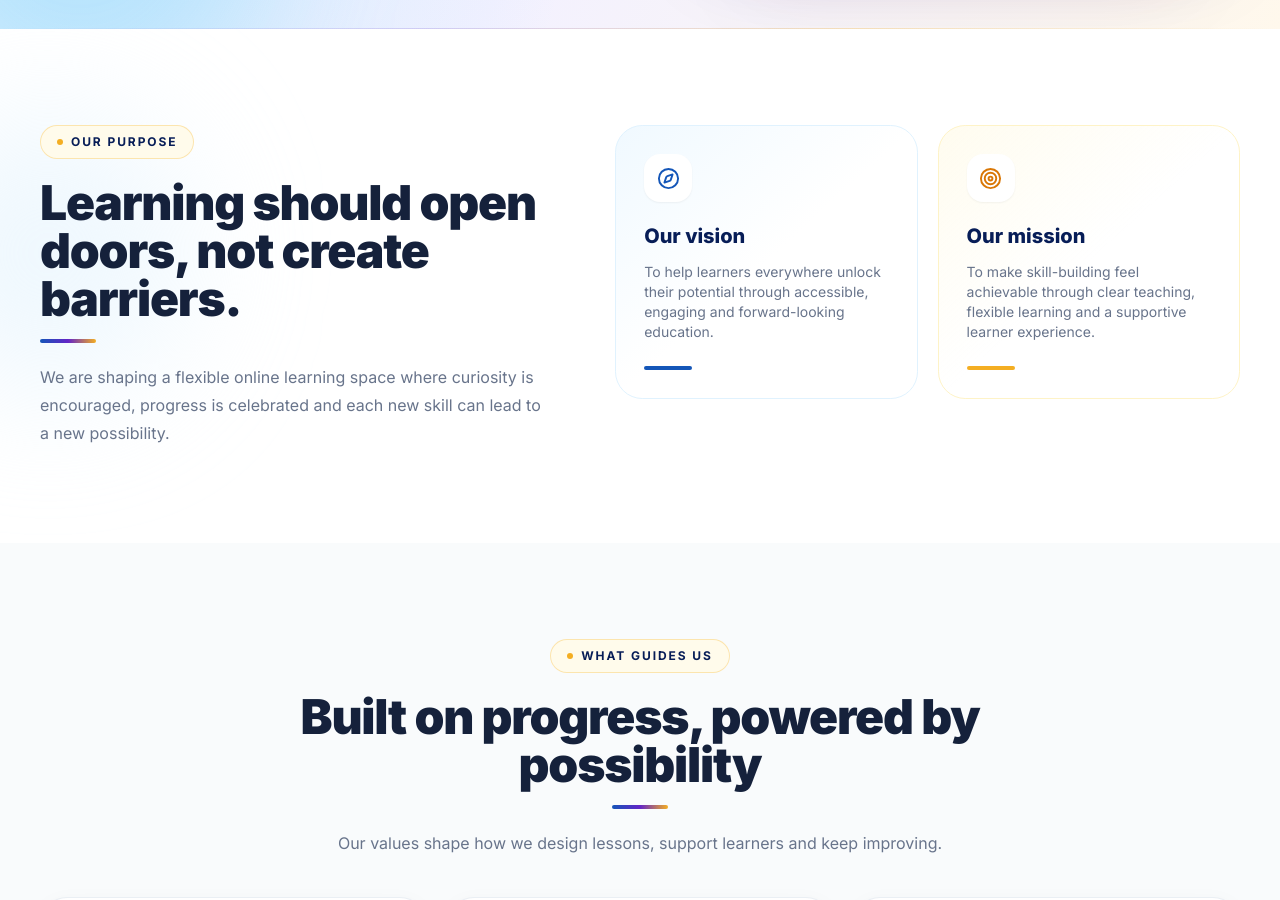
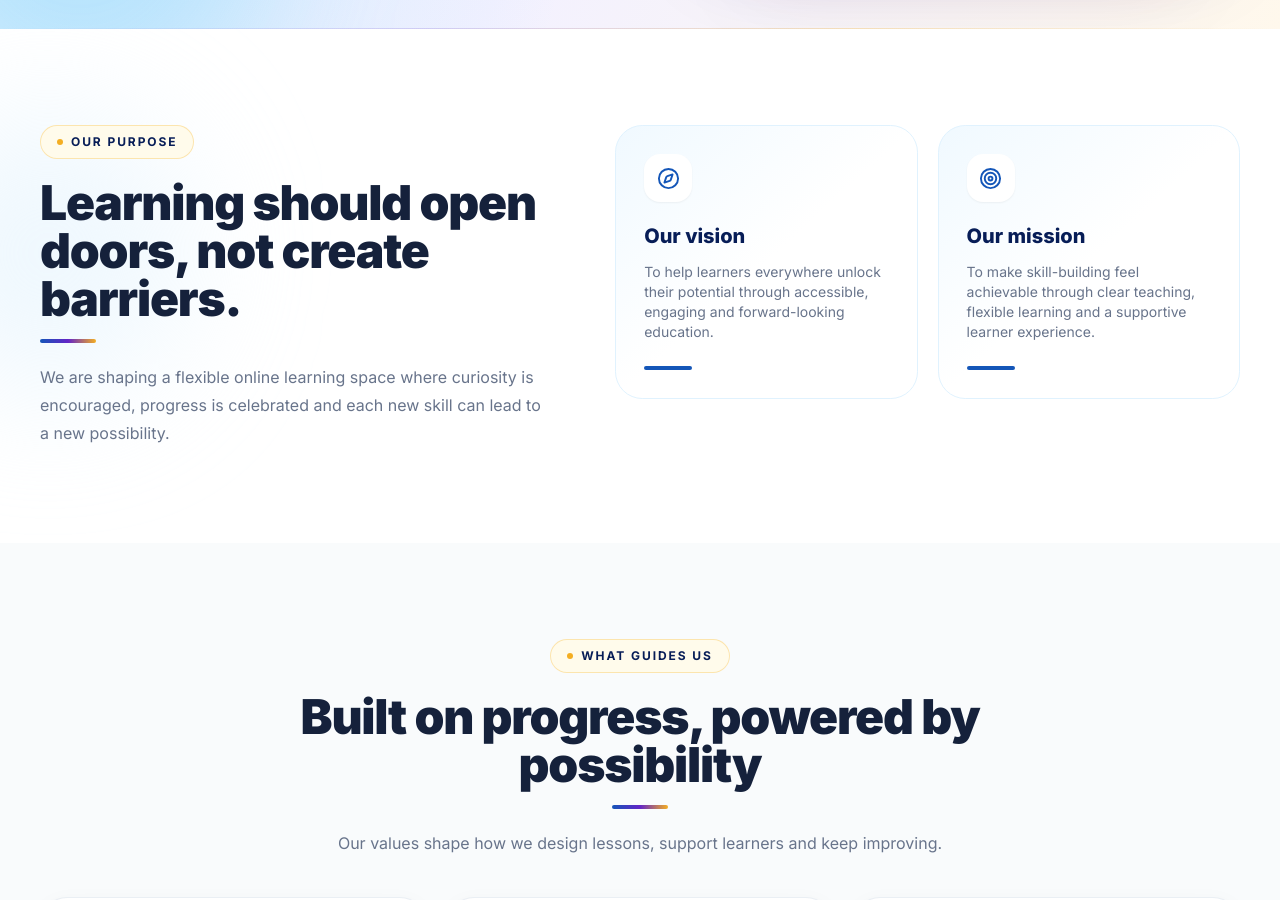
Before and after one commit to chamod-lakshitha/elevora-academy, a Next.js app: page /about in a window 1280 px wide. Shown: the part 780-1680 px from the top of the page. Built offline with nearby package versions, Linux system fonts and the light colour scheme; no server answers.

Commit message:
Match Our mission card colors to Our vision

```diff
--- a/app/about/page.tsx
+++ b/app/about/page.tsx
@@ -55,11 +55,11 @@ export default function AboutPage() {
               </article>
             </Reveal>
             <Reveal delay={0.08}>
-              <article className="group h-full rounded-[1.7rem] border border-amber-100 bg-gradient-to-br from-amber-50/80 via-white to-white p-6 transition duration-300 hover:-translate-y-1 hover:shadow-soft sm:p-7">
-                <span className="flex h-12 w-12 items-center justify-center rounded-2xl bg-white text-amber-600 shadow-sm"><Target size={23} /></span>
+              <article className="group h-full rounded-[1.7rem] border border-sky-100 bg-gradient-to-br from-sky-50 via-white to-white p-6 transition duration-300 hover:-translate-y-1 hover:shadow-soft sm:p-7">
+                <span className="flex h-12 w-12 items-center justify-center rounded-2xl bg-white text-brand-blue shadow-sm"><Target size={23} /></span>
                 <h3 className="mt-5 text-xl font-extrabold text-brand-navy">Our mission</h3>
                 <p className="muted-copy mt-3 text-sm">To make skill-building feel achievable through clear teaching, flexible learning and a supportive learner experience.</p>
-                <div className="mt-6 h-1 w-12 rounded-full bg-brand-gold transition-all duration-300 group-hover:w-20" />
+                <div className="mt-6 h-1 w-12 rounded-full bg-brand-blue transition-all duration-300 group-hover:w-20" />
               </article>
             </Reveal>
           </div>
```
